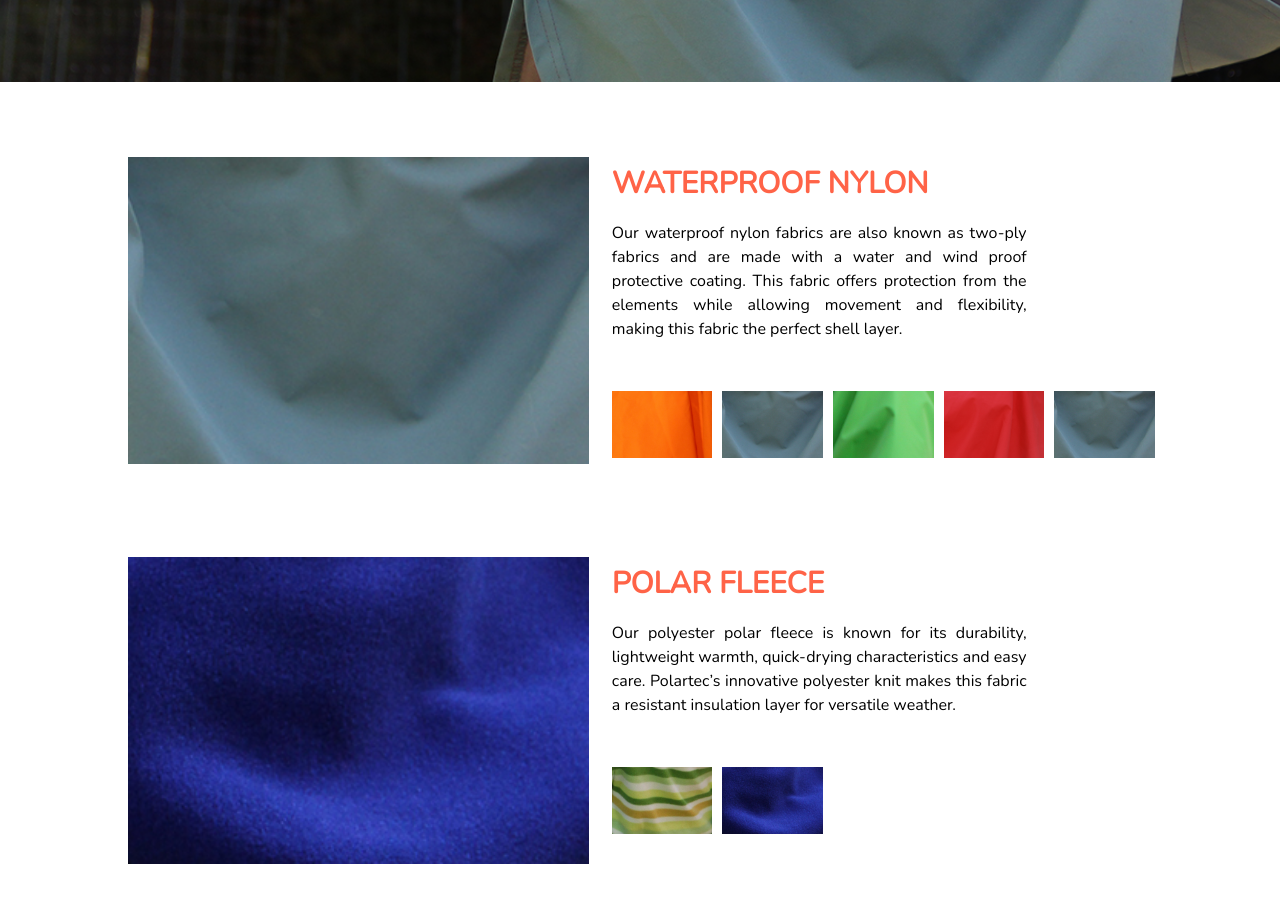
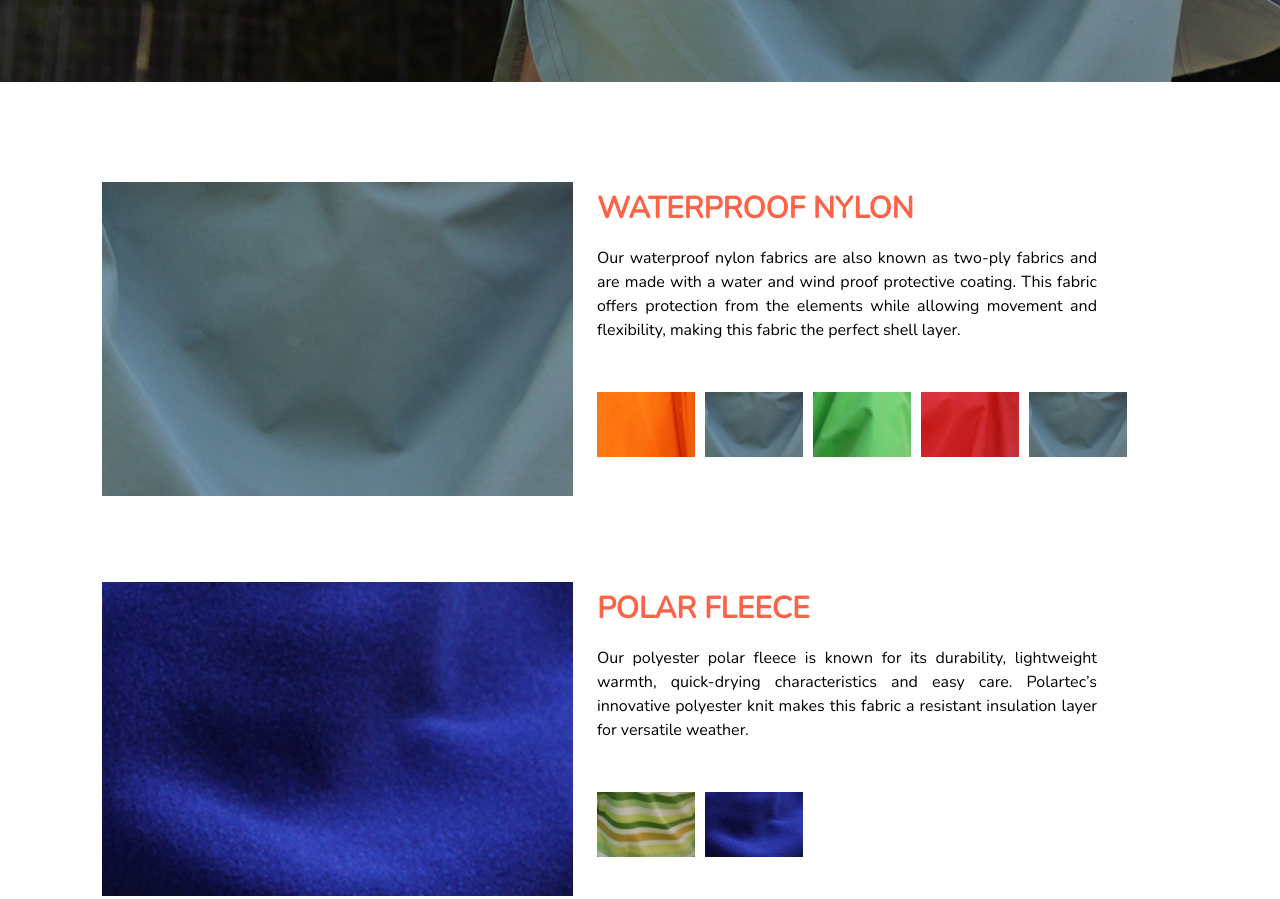
Before and after one commit to redfieldstefan/newportKidsport, a plain HTML site: page fabrics.html in a window 1280 px wide. Shown: the part 980-1879 px from the top of the page. Drawn offline with nearby package versions, Linux system fonts and the light colour scheme.

Commit message:
update mobile responsiveness on fabrics page

```diff
--- a/css/content.css
+++ b/css/content.css
@@ -208,12 +208,12 @@
 }
 
 .fabrics-head p {
-	margin-left: 4%;
+	margin-left: 5%;
 	width: 85%;
 	padding-top: 10px;
 	text-align: justify;
 	color:  white;
-	font-size: 12px;
+	font-size: 14px;
 
 }
 
@@ -228,7 +228,7 @@
 	float: left;
 	width: 100%;
 	padding-left: 7.5%;
-	padding-top: 25px;
+	padding-top: 50px;
 }
 
 .swatch img {
@@ -258,8 +258,9 @@
 
 .swatch-options {
 	float: left;
-	width: 50%;
-	padding-top: 50px;
+	width: 100%;
+	padding-top: 25px;
+	padding-right: 25px;
 	padding-left: 2%;
 }
 
@@ -313,13 +314,14 @@
 	}
 
 	.swatch img {
-	width: 20%;
+		width: 50%;
 		float: left;
 	}
 
 	.swatch .text {
 		float: left;
 		width: 50%;
+
 	}
 
 	.swatch .text h1 {
@@ -393,13 +395,11 @@
 
 	.swatch {
 		height: 400px;
-	padding-left: 10%;
+		padding-left: 8%;
 	}
 
 	.swatch .text p{
-
-	width: 75%;
-
+		width: 500px;
 	}
 
 	.swatch img {
@@ -411,4 +411,11 @@
 		padding-bottom: 25px;
 		font-size: 30px;
 	}
+
+	.swatch-options {
+		padding-top: 50px;
+		width: 50%;
 	}
+
+
+}
--- a/css/home.css
+++ b/css/home.css
@@ -124,7 +124,7 @@
   margin-right: auto;
   margin-top: 50px;
   margin-bottom: 50px;
-  width: 10%;
+  width: 30%;
 }
 
 
```
Also changed, not shown: fabrics.html (+1 -0 lines). Lines whose indentation alone changed are shown as unchanged.
